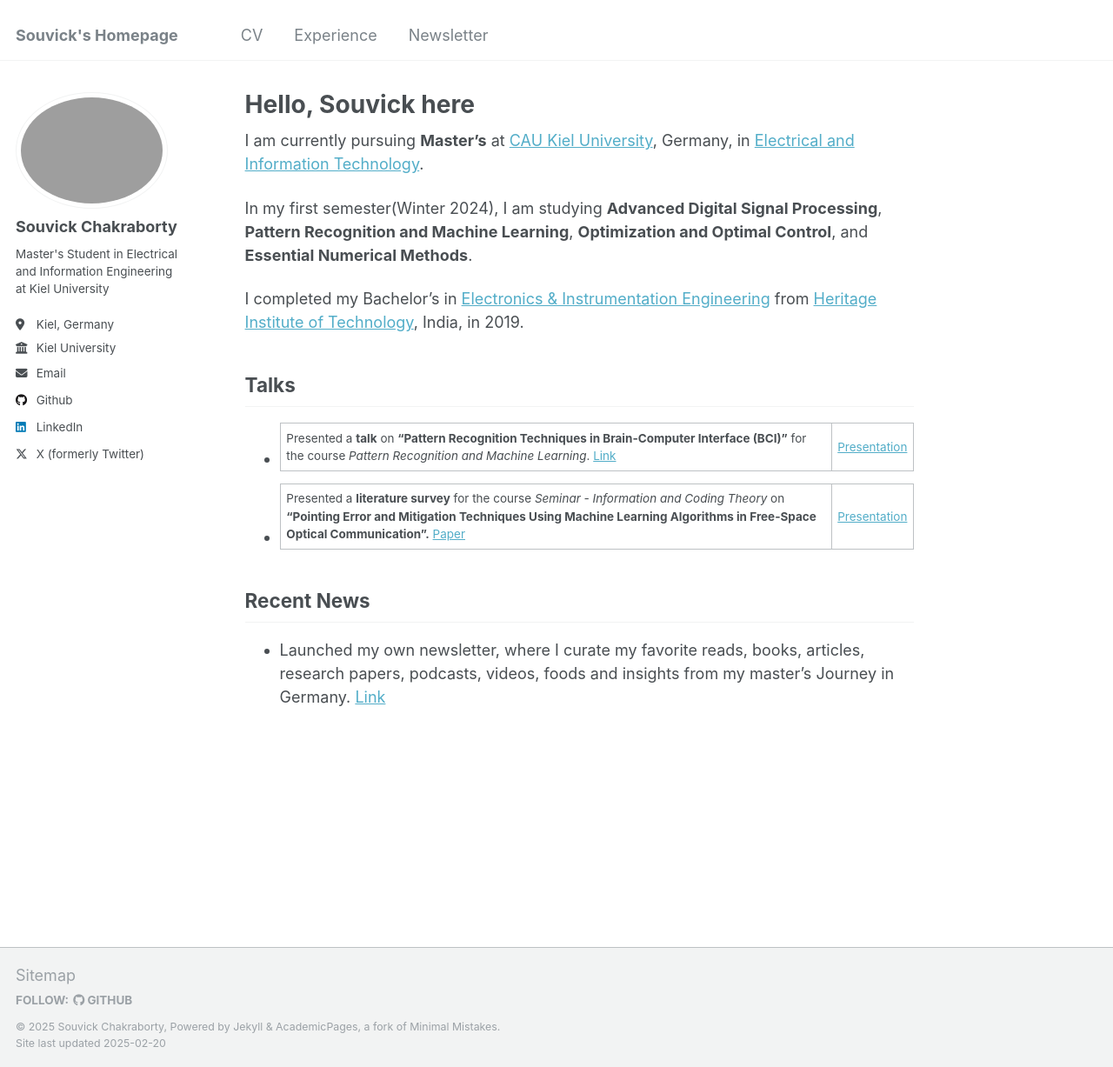
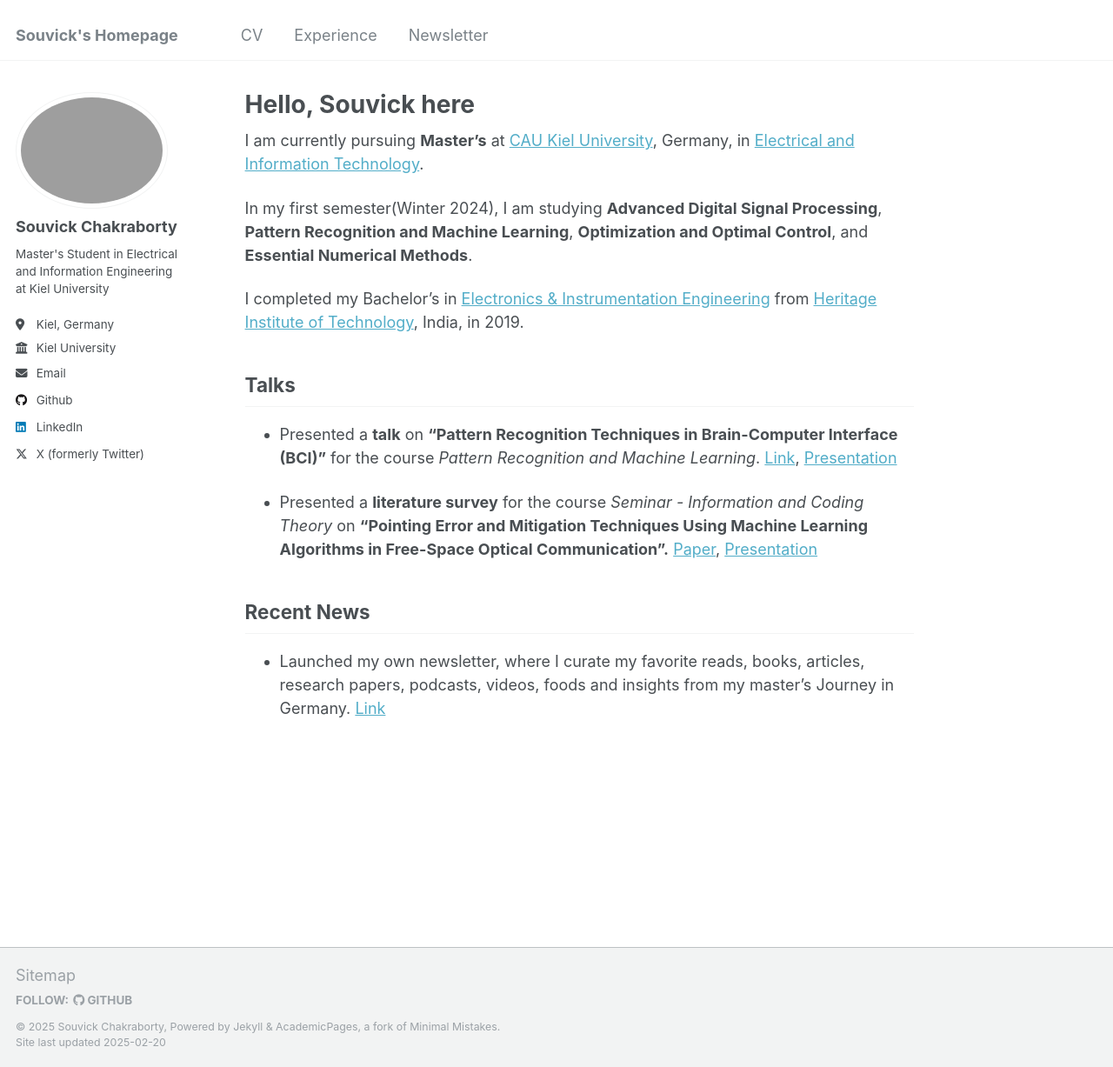
Before and after one commit to SouvickC/SouvickC.github.io, a Jekyll site: the page built from _pages/about.md, in a window 1280 px wide and 1227 px high. Shown: the whole window at 87% size. Built offline with Jekyll 4.4.1, drawn with Linux system fonts in a browser that asks for light colours.

Commit message:
update first page

```diff
--- a/_pages/about.md
+++ b/_pages/about.md
@@ -17,10 +17,10 @@
 
 Talks
 --
-- Presented a **talk** on **"Pattern Recognition Techniques in Brain-Computer Interface (BCI)"** for the course *Pattern Recognition and Machine Learning*. [Link](https://dss-kiel.de/index.php/teaching/lectures/lecture-pattern-recognition) | [Presentation](/files/PRML_Talk_SouvickC.pdf)
+- Presented a **talk** on **"Pattern Recognition Techniques in Brain-Computer Interface (BCI)"** for the course *Pattern Recognition and Machine Learning*. [Link](https://dss-kiel.de/index.php/teaching/lectures/lecture-pattern-recognition), [Presentation](/files/PRML_Talk_SouvickC.pdf)
 
 
-- Presented a **literature survey** for the course *Seminar - Information and Coding Theory* on **"Pointing Error and Mitigation Techniques Using Machine Learning Algorithms in Free-Space Optical Communication".** [Paper](/files/Seminar_ICT_paper_Souvick_C.pdf) |  [Presentation](/files/Seminar_ICT_PPT_Souvick_C.pdf)
+- Presented a **literature survey** for the course *Seminar - Information and Coding Theory* on **"Pointing Error and Mitigation Techniques Using Machine Learning Algorithms in Free-Space Optical Communication".** [Paper](/files/Seminar_ICT_paper_Souvick_C.pdf),  [Presentation](/files/Seminar_ICT_PPT_Souvick_C.pdf)
 
 
 Recent News
```
